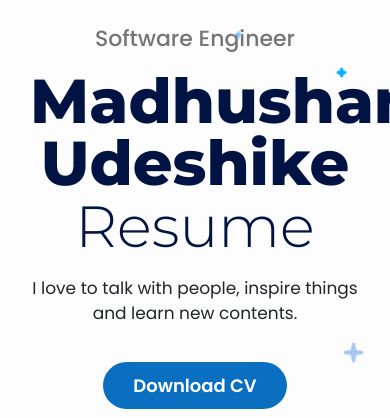
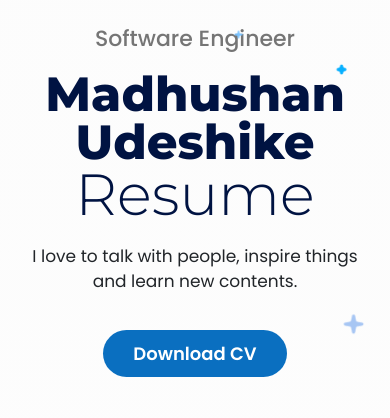
Before and after one commit to Madhushanudeshike/Madhushanudeshike.github.io, a plain HTML site: page index.html in a window 390 px wide. Shown: the part 426-844 px from the top of the page. Drawn offline with nearby package versions, Linux system fonts and the light colour scheme.

Commit message:
update style.css
update header title

```diff
--- a/assets/css/style.css
+++ b/assets/css/style.css
@@ -331,6 +331,7 @@
         margin-top: 20px;
     }
     @media screen and (max-width: 991.98px){
+
         .header-container{
             flex-direction: column;
         }
@@ -358,6 +359,12 @@
 			font-size: 18px!important;
 			padding: 10px 30px !important;
 		}
+    }
+
+    @media screen and (max-width: 575.98px){
+         .header-title{
+            font-size: 48px;
+        }
     }
 
 /* EDUCATION COMMONS */
```
